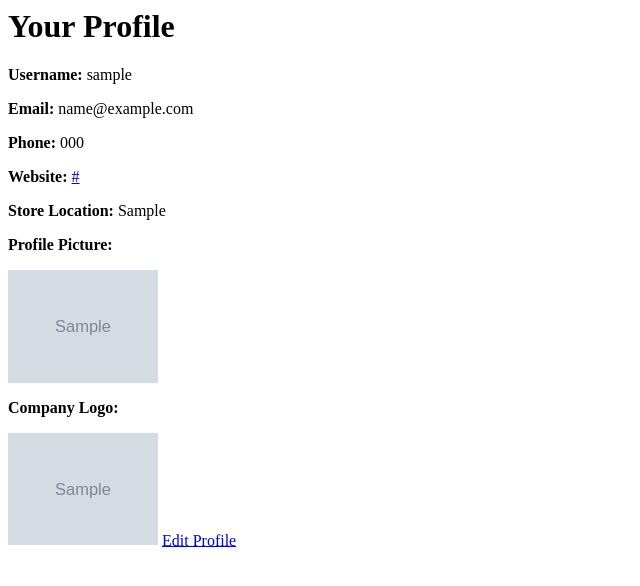
After one commit to AbdullahAtif1/Commandesk-Automation, a Django app: a page that uses templates/profiles/profile_detail.html in a window 1280 px wide. The commit adds this page. Shown: the top 586 px of the page, without its empty margins (0-640 px from the left). Run offline with Django 5.2, Linux system fonts and the light colour scheme; a user stored in the database is signed in; tables that the repository leaves empty hold one stand-in row (values such as "Sample post"); grey boxes marked "Sample" are stand-in pictures.

Commit message:
auth problem resolved
owner profiles CRUP

```diff
--- a/autmoate/settings.py
+++ b/autmoate/settings.py
@@ -68,7 +68,9 @@ MIDDLEWARE = [
     'django.middleware.clickjacking.XFrameOptionsMiddleware',
 
 		"allauth.account.middleware.AccountMiddleware",
+
 ]
+
 
 
 # Optional: Customize email verification
@@ -105,6 +107,7 @@ SOCIALACCOUNT_PROVIDERS = {
 		# 		"AUTH_PARAMS": {"access_type": "online"}
     # }
 }
+
 
 
 
@@ -189,5 +192,5 @@ AUTHENTICATION_BACKENDS = (
     'allauth.account.auth_backends.AuthenticationBackend',
 )
 
-LOGIN_REDIRECT_URL = 'main:index'
+LOGIN_REDIRECT_URL = 'profiles:cstm_login_redirect'
 # LOGOUT_REDIRECT_URL = 'main:index'
--- a/profiles/admin.py
+++ b/profiles/admin.py
@@ -6,7 +6,7 @@ from .models import *
 @admin.register(CustomUser)
 class CustomUserAdmin(UserAdmin):
     # Add fields to the user list display
-    list_display = ('username', 'email', 'is_staff', 'is_active', 'phone_number', 'website')
+    list_display = ('id', 'username', 'email', 'is_staff', 'is_active', 'phone_number', 'website')
     list_filter = ('is_staff', 'is_active', 'date_joined')
     search_fields = ('username', 'email', 'phone_number')
     ordering = ('username',)
--- a/profiles/models.py
+++ b/profiles/models.py
@@ -61,13 +61,8 @@ def populate_user_details_on_social_auth(sender, request, user, sociallogin=None
             user.profile_picture = user_data.get('picture', default_profile_picture)
             user.username = user.username or user_data.get('name', default_username)
 
-        elif sociallogin.account.provider == 'facebook':
-            user.email = user_data.get('email', user.email)
-            # Fallback if the 'picture' field is missing or incomplete
-            user.profile_picture = user_data.get('picture', {}).get('data', {}).get('url', default_profile_picture)
-            user.username = user.username or user_data.get('name', default_username)
-
         # Save the updated user instance
+        user.profile_needs_update = True
         user.save()
 
 
--- a/profiles/urls.py
+++ b/profiles/urls.py
@@ -4,5 +4,9 @@ from . import views
 app_name = 'profiles'
 
 urlpatterns = [
-    path('', views.client_management, name="client_management"),
+    path('client_management', views.client_management, name="client_management"),
+		path("update-profile/<str:username>/<int:user_id>/", views.update_profile, name="update_profile"),
+    path("<str:username>/<int:user_id>/", views.profile_detail, name="profile_detail"),
+
+		path("cstm_login_redirect/", views.cstm_login_redirect, name="cstm_login_redirect")
 ]
--- a/profiles/views.py
+++ b/profiles/views.py
@@ -1,8 +1,8 @@
 from django.shortcuts import render, get_object_or_404, redirect
 from django.contrib.auth.decorators import login_required
 from django.contrib import messages
-from .models import Client
-from .forms import ClientForm
+from .models import *
+from .forms import ClientForm, UserProfileForm
 
 @login_required
 def client_management(request):
@@ -44,3 +44,41 @@ def client_management(request):
         "profiles/index.html",
         {"clients": clients, "add_form": add_form, "edit_forms": edit_forms},
     )
+
+def cstm_login_redirect(request):
+    print("cstm_login_redirect")
+    return redirect("profiles:profile_detail", username=request.user.username, user_id=request.user.id)
+
+
+@login_required
+def update_profile(request, username, user_id):
+    """
+    View to update the profile of the logged-in user.
+    """
+    # Ensure the logged-in user matches the user being updated
+    user = get_object_or_404(CustomUser, username=username, id=user_id)
+
+    if user != request.user:
+        messages.error(request, "You are not authorized to edit this profile.")
+        return redirect("profiles:profile_detail", username=username, user_id=user_id)
+
+    if request.method == "POST":
+        form = UserProfileForm(request.POST, request.FILES, instance=user)
+        if form.is_valid():
+            form.save()
+            messages.success(request, "Profile updated successfully.")
+            return redirect("profiles:profile_detail", username=user.username, user_id=user.id)
+    else:
+        form = UserProfileForm(instance=user)
+
+    return render(request, "profiles/update_profile.html", {"form": form, "user": user})
+
+
+
+@login_required
+def profile_detail(request, username, user_id):
+    """
+    View to display the profile of a user based on username and user ID.
+    """
+    user = get_object_or_404(CustomUser, username=username, id=user_id)
+    return render(request, "profiles/profile_detail.html", {"user": user})
--- a/templates/main/index.html
+++ b/templates/main/index.html
@@ -10,7 +10,7 @@
 
 	{{ request.user }}
 	<button>
-			<a class="ml-5" href="{% provider_login_url 'google' %}?next=/">Login with Google</a>
+			<a class="ml-5" href="{% provider_login_url 'google' %}">Login with Google</a>
 	</button>
 	<button>
 			<a class="ml-5" href="{% url 'main:logout' %}">Logout</a>
--- a/templates/profiles/index.html
+++ b/templates/profiles/index.html
@@ -42,6 +42,7 @@
             </tr>
 
             <!-- Inline Edit Form -->
+            <!-- Inline Edit Form -->
 						<tr id="edit-client-form-{{ client.id }}" style="display: none;">
 							<td colspan="6">
 									<form method="post">
@@ -53,6 +54,7 @@
 									</form>
 							</td>
 						</tr>
+
         {% endfor %}
     </tbody>
 </table>
--- /dev/null
+++ b/templates/profiles/profile_detail.html
@@ -0,0 +1,18 @@
+<h1>Your Profile</h1>
+<p><strong>Username:</strong> {{ user.username }}</p>
+<p><strong>Email:</strong> {{ user.email }}</p>
+<p><strong>Phone:</strong> {{ user.phone_number|default:"N/A" }}</p>
+<p><strong>Website:</strong> <a href="{{ user.website }}" target="_blank">{{ user.website }}</a></p>
+<p><strong>Store Location:</strong> {{ user.store_location|default:"N/A" }}</p>
+
+{% if user.profile_picture %}
+    <p><strong>Profile Picture:</strong></p>
+    <img src="{{ user.profile_picture.url }}" alt="Profile Picture" width="150">
+{% endif %}
+
+{% if user.company_logo %}
+    <p><strong>Company Logo:</strong></p>
+    <img src="{{ user.company_logo.url }}" alt="Company Logo" width="150">
+{% endif %}
+
+<a href="{% url 'profiles:update_profile' user.username user.id %}">Edit Profile</a>
```
Also changed, not shown: profiles/forms.py (+12 -1 lines), templates/profiles/update_profile.html (added, +7 -0 lines). Lines whose indentation alone changed are shown as unchanged.
